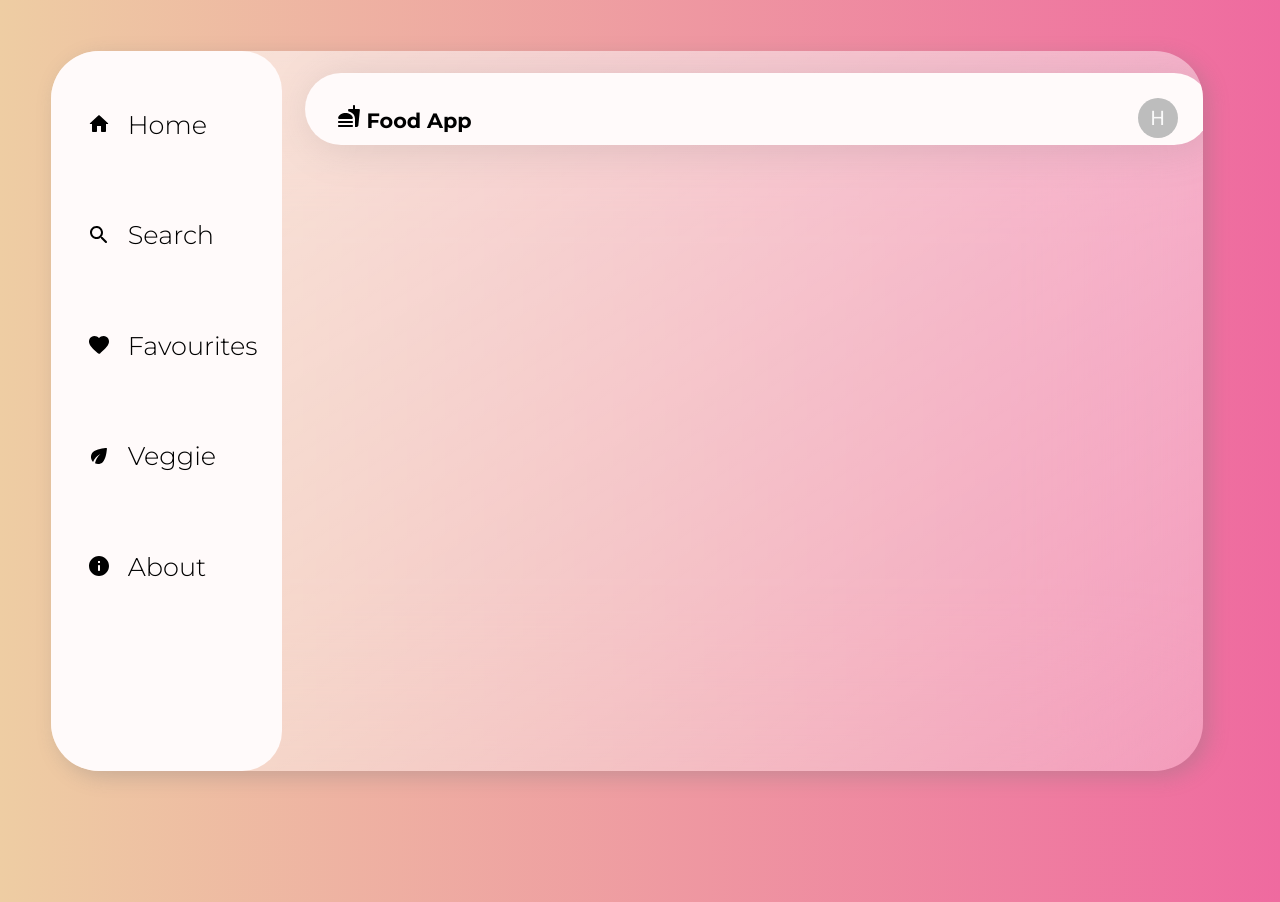
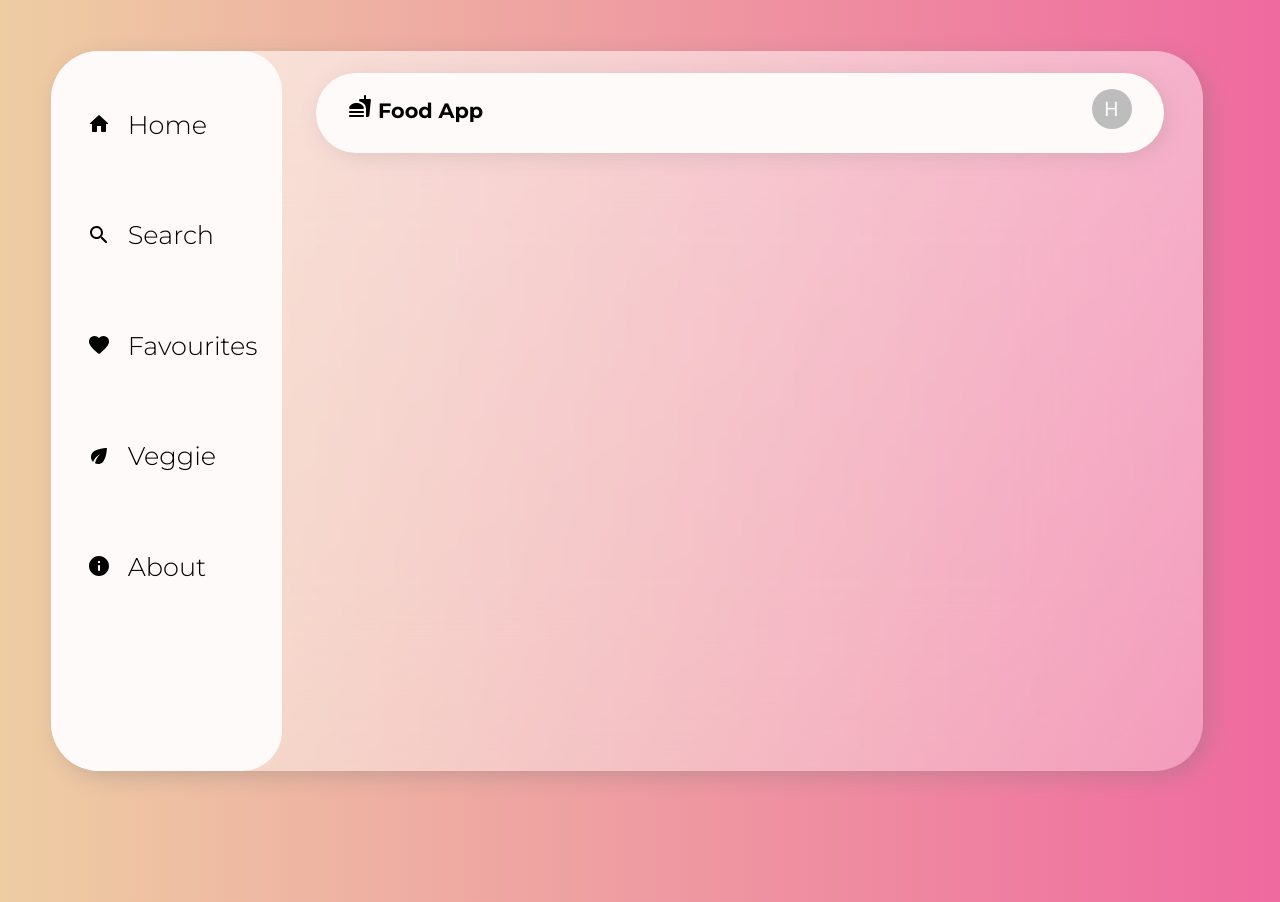
Before and after one commit to Mggadea/FoodApp, a React (Create React App) app: page / in a window 1280 px wide. Built offline with nearby package versions, Linux system fonts and the light colour scheme.

Commit message:
media querys added

```diff
--- a/src/components/Navbar/Navbar.css
+++ b/src/components/Navbar/Navbar.css
@@ -54,6 +54,34 @@
     font-family: "Montserrat", sans-serif;
     font-weight: 700;
     font-size: 1.6rem;
+  }
+}
+@media (max-width: 1366px) {
+  .navbar {
+    overflow-x: hidden;
+    overflow-y: hidden;
+    background-color: snow;
+    box-shadow: 4px 4px 20px rgba(122, 122, 122, 0.199);
+    position: absolute;
+    padding: 0 2rem;
+    top: 3%;
+    left: 23%;
+    height: 10vh;
+    width: 68%;
+    border-radius: 100px;
+  }
+  .navbarItem {
+    display: flex;
+    justify-content: center;
+    align-items: center;
+    flex-direction: row;
+    justify-content: space-between;
+    padding-top: 0.4rem;
+  }
+  .navbarTitle {
+    font-family: "Montserrat", sans-serif;
+    font-weight: 700;
+    font-size: 1.3rem;
   }
 }
 @media (max-width: 1024px) {
```
